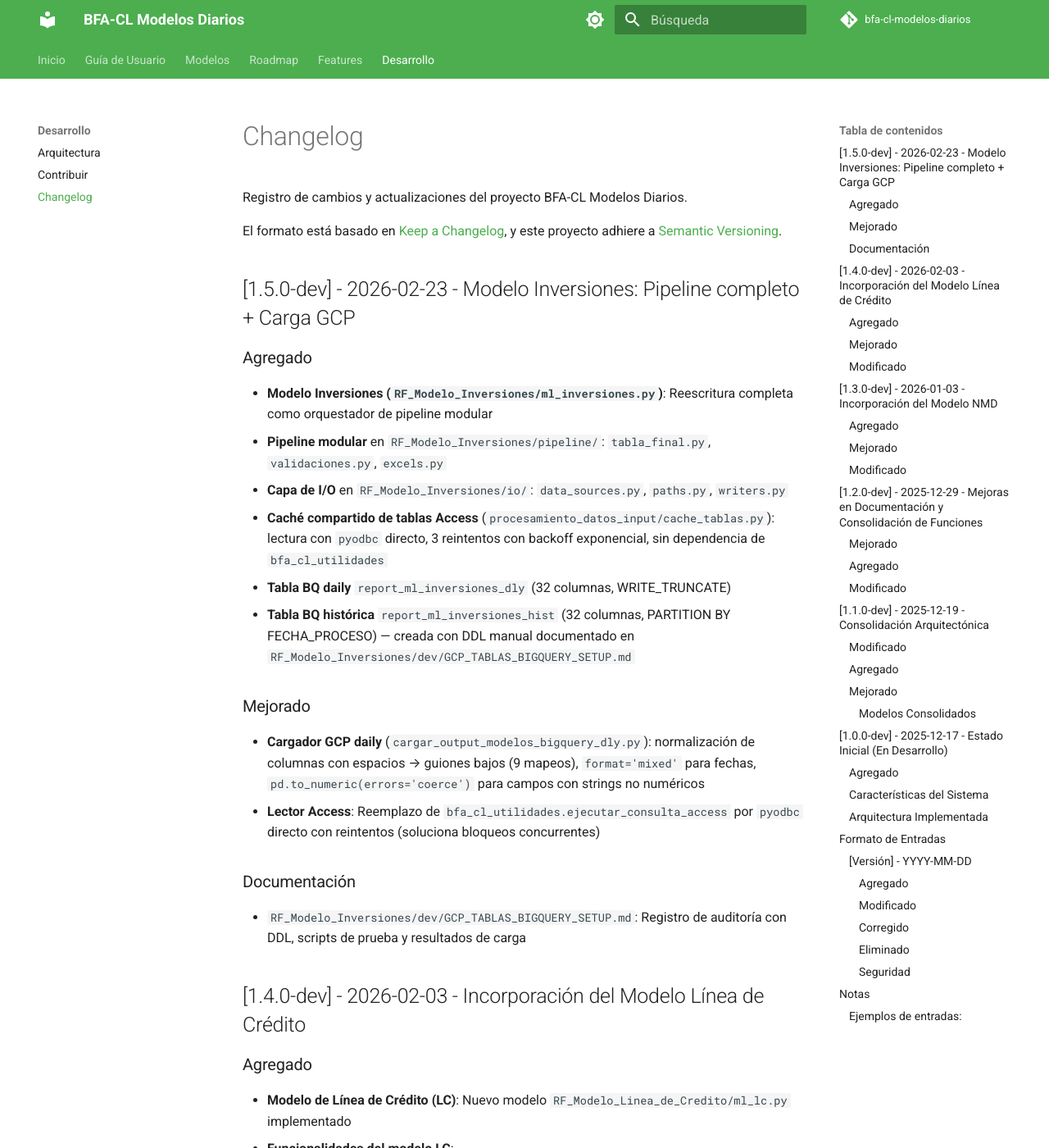
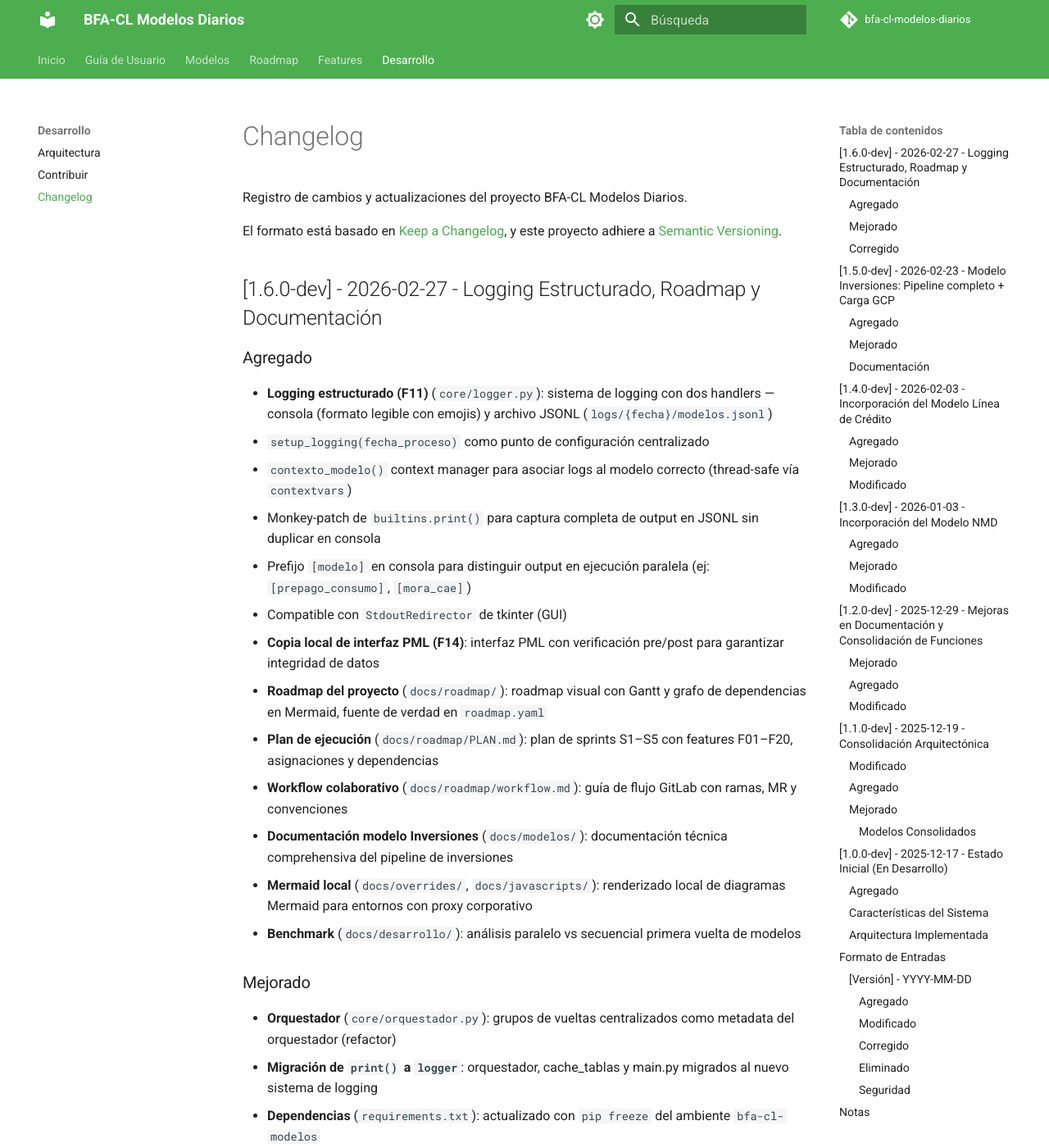
Before and after one commit to vmlandae/bfa-cl-modelos-diarios-v1, an MkDocs documentation site: the page built from docs/CHANGELOG.md, in a window 1280 px wide and 1400 px high. Shown: the whole window at 82% size. Built offline with MkDocs 1.6.1 and Material for MkDocs 9.7.7, drawn with Linux system fonts in a browser that asks for light colours; some of the changed text lies outside the part shown.

Commit message:
docs: actualizar CHANGELOG v1.6.0-dev y README con logging, inversiones y roadmap\n\n- CHANGELOG: nueva entrada v1.6.0-dev (F11 logging estructurado, F14 interfaz PML,\n  roadmap, benchmark, documentación modelo inversiones, mermaid local)\n- README: agregar Modelo Inversiones a lista y estructura del proyecto,\n  sección de logging estructurado, documentación expandida

```diff
--- a/docs/CHANGELOG.md
+++ b/docs/CHANGELOG.md
@@ -4,6 +4,32 @@ Registro de cambios y actualizaciones del proyecto BFA-CL Modelos Diarios.
 
 El formato está basado en [Keep a Changelog](https://keepachangelog.com/en/1.0.0/),
 y este proyecto adhiere a [Semantic Versioning](https://semver.org/spec/v2.0.0.html).
+
+## [1.6.0-dev] - 2026-02-27 - Logging Estructurado, Roadmap y Documentación
+
+### Agregado
+- **Logging estructurado (F11)** (`core/logger.py`): sistema de logging con dos handlers — consola (formato legible con emojis) y archivo JSONL (`logs/{fecha}/modelos.jsonl`)
+  - `setup_logging(fecha_proceso)` como punto de configuración centralizado
+  - `contexto_modelo()` context manager para asociar logs al modelo correcto (thread-safe vía `contextvars`)
+  - Monkey-patch de `builtins.print()` para captura completa de output en JSONL sin duplicar en consola
+  - Prefijo `[modelo]` en consola para distinguir output en ejecución paralela (ej: `[prepago_consumo]`, `[mora_cae]`)
+  - Compatible con `StdoutRedirector` de tkinter (GUI)
+- **Copia local de interfaz PML (F14)**: interfaz PML con verificación pre/post para garantizar integridad de datos
+- **Roadmap del proyecto** (`docs/roadmap/`): roadmap visual con Gantt y grafo de dependencias en Mermaid, fuente de verdad en `roadmap.yaml`
+- **Plan de ejecución** (`docs/roadmap/PLAN.md`): plan de sprints S1–S5 con features F01–F20, asignaciones y dependencias
+- **Workflow colaborativo** (`docs/roadmap/workflow.md`): guía de flujo GitLab con ramas, MR y convenciones
+- **Documentación modelo Inversiones** (`docs/modelos/`): documentación técnica comprehensiva del pipeline de inversiones
+- **Mermaid local** (`docs/overrides/`, `docs/javascripts/`): renderizado local de diagramas Mermaid para entornos con proxy corporativo
+- **Benchmark** (`docs/desarrollo/`): análisis paralelo vs secuencial primera vuelta de modelos
+
+### Mejorado
+- **Orquestador** (`core/orquestador.py`): grupos de vueltas centralizados como metadata del orquestador (refactor)
+- **Migración de `print()` a `logger`**: orquestador, cache_tablas y main.py migrados al nuevo sistema de logging
+- **Dependencias** (`requirements.txt`): actualizado con `pip freeze` del ambiente `bfa-cl-modelos`
+
+### Corregido
+- **Modelo Inversiones**: `genera_tabla_RF_base_Completa_Hist` movido de `dev/helpers` a `io/data_sources` (ubicación correcta)
+- **Gitignore**: `site/` y artefactos de build excluidos del versionamiento
 
 ## [1.5.0-dev] - 2026-02-23 - Modelo Inversiones: Pipeline completo + Carga GCP
 
```
Also changed, not shown: README.md (+32 -3 lines), .github/copilot-instructions.md.
